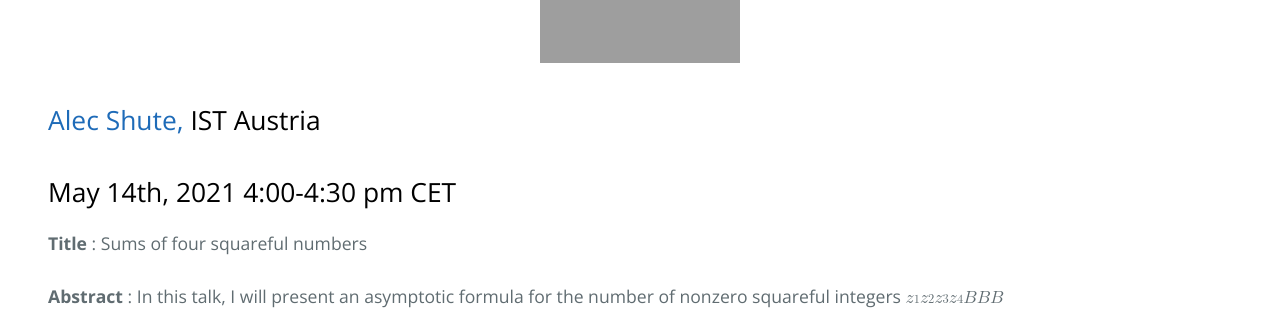
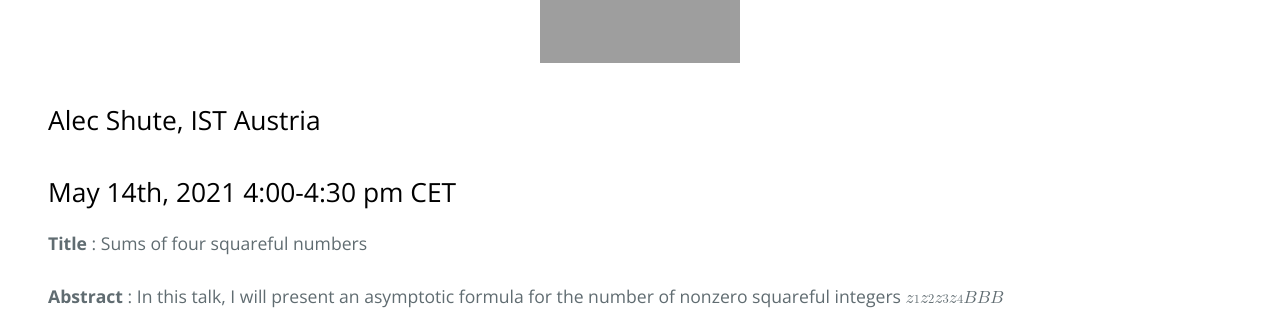
Before and after one commit to zoom-on-rational-points/zoom-on-rational-points.github.io, a Jekyll site: the page built from abstractAS.md, in a window 1280 px wide. Shown: the part 486-796 px from the top of the page. Built offline with Jekyll 4.4.1, drawn with Linux system fonts in a browser that asks for light colours; grey boxes are pictures that could not be loaded.

Commit message:
Update abstractAS.md

```diff
--- a/abstractAS.md
+++ b/abstractAS.md
@@ -6,7 +6,7 @@ layout: default
   <img width="200" height="200" style="transform: rotate(0.5turn);" src="https://upload.wikimedia.org/wikipedia/commons/1/18/Rational_points_of_bounded_height_outside_the_27_lines_on_Clebsch%27s_diagonal_cubic_surface.png">
 </p>
 
-## <a href="https://ist.ac.at/en/research/browning-group/">Alec Shute,</a> <a href="https://ist.ac.at/en/research/browning-group/" style="color:black">IST Austria</a>
+## <a href="https://ist.ac.at/en/research/browning-group/" style="color:black">Alec Shute,</a> <a href="https://ist.ac.at/en/research/browning-group/" style="color:black">IST Austria</a>
 ## <c style="color:black">May 14th, 2021  4:00-4:30 pm CET</c>
 
 <b>Title</b> : Sums of four squareful numbers
```
